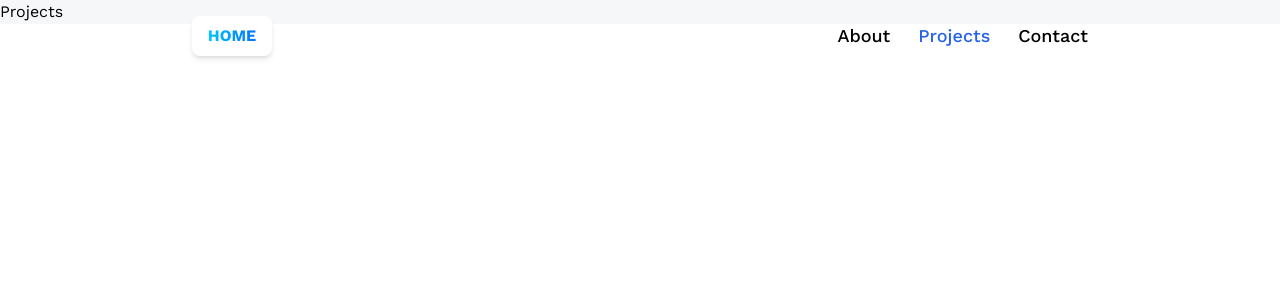
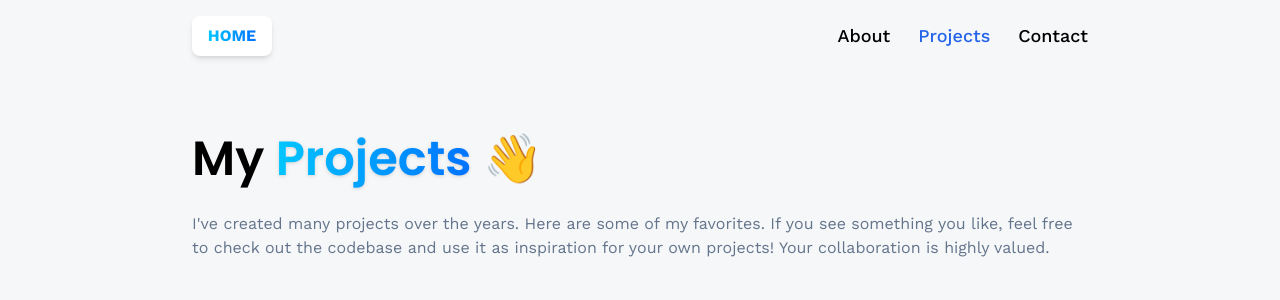
Before and after one commit to davidchuang5/3d-Portfolio, a React (Vite) app: page /projects in a window 1280 px wide. Shown: the top 300 px of the page. Built offline with nearby package versions, Linux system fonts and the light colour scheme; no server answers.

Commit message:
Created introduction to projects page

```diff
--- a/src/pages/Projects.jsx
+++ b/src/pages/Projects.jsx
@@ -1,7 +1,21 @@
 import React from 'react';
 
 const Projects = () => {
-  return <div>Projects</div>;
+  return (
+    <section className="max-container">
+      <h1 className="head-text">
+        My <span className="blue-gradient_text font-semibold drop-shadow"> Projects</span> 👋
+      </h1>
+
+      <div className="mt-5 flex flex-col gap-3 text-slate-500">
+        <p>
+          I've created many projects over the years. Here are some of my favorites. If you see
+          something you like, feel free to check out the codebase and use it as inspiration for your
+          own projects! Your collaboration is highly valued.
+        </p>
+      </div>
+    </section>
+  );
 };
 
 export default Projects;
```
